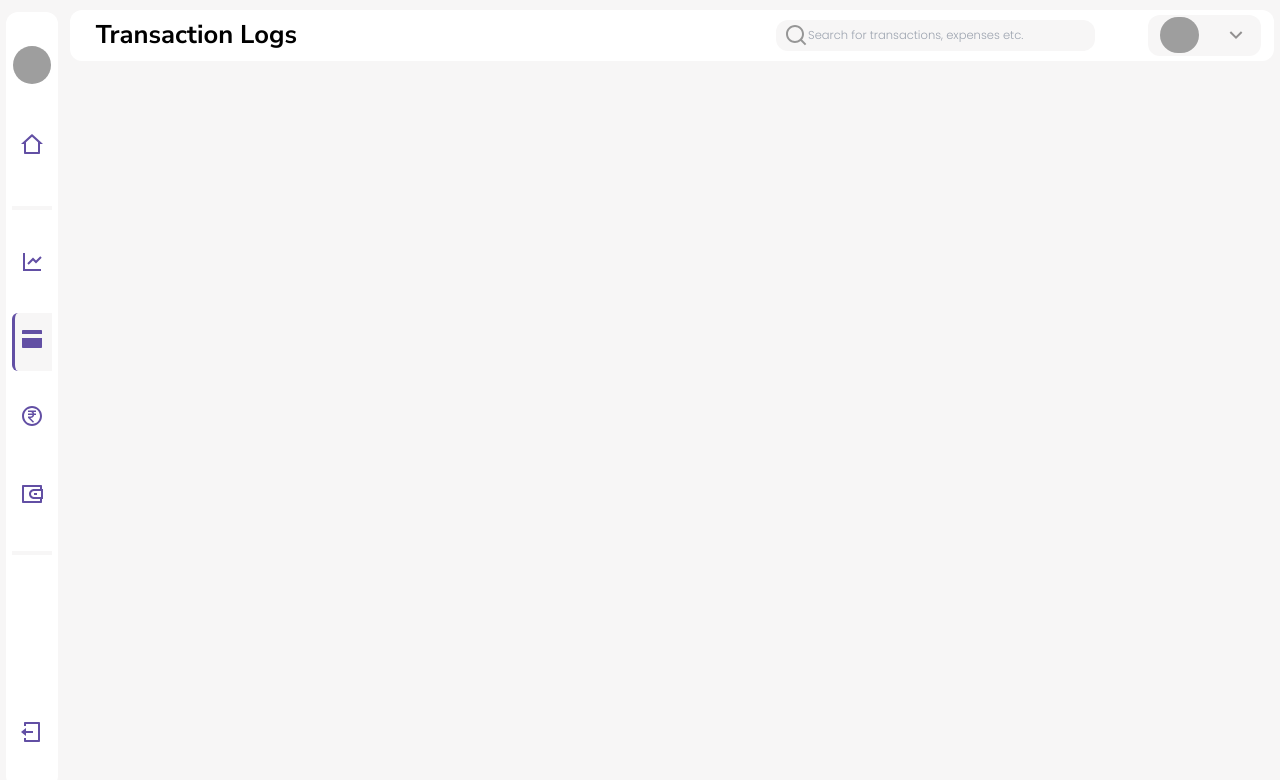
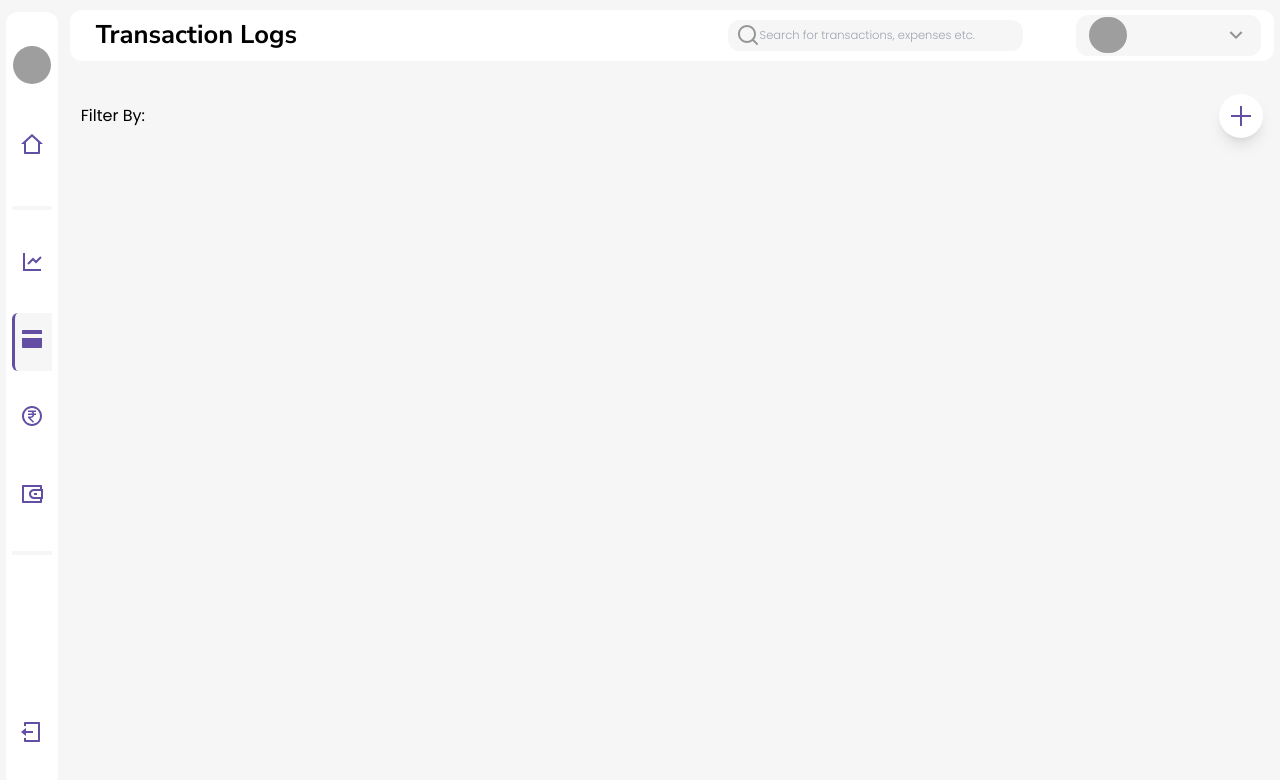
Before and after one commit to ananya-8029/Expense-Tracker, a React (Vite) app in the folder Frontend/: page /home_page/dashboard in a window 1280 px wide. Both pictures are taken after a click on the button 32 px from the left and 338 px from the top of the page. Shown: the top 780 px of the page. Built offline with nearby package versions, Linux system fonts and the light colour scheme; grey boxes are pictures that could not be loaded; a web font is replaced by a local one.

Commit message:
Transaction Page

```diff
--- a/Frontend/src/Components/NavBar/NavBar.jsx
+++ b/Frontend/src/Components/NavBar/NavBar.jsx
@@ -7,7 +7,9 @@ import { useSelector } from "react-redux";
 const NavBar = ({ btnClick }) => {
   const [header, setHeader] = useState("Dashboard");
   const [isDropdown, setIsDropdown] = useState(false);
-  const userData = useSelector((state) => (state.userReducer ?state.userReducer.user:{}));
+  const userData = useSelector((state) =>
+    state.userReducer ? state.userReducer.user : {}
+  );
 
   useEffect(() => {
     switch (btnClick) {
@@ -30,7 +32,7 @@ const NavBar = ({ btnClick }) => {
   }, [btnClick]);
 
   const handleDropDown = () => {
-    setIsDropdown(true);
+    setIsDropdown((event) => !event);
   };
 
   return (
@@ -51,7 +53,7 @@ const NavBar = ({ btnClick }) => {
               placeholder="Search for transactions, expenses etc."
             />
           </div>
-          <div className="bg-[#f7f6f6] h-[3.2vmax] w-[17%] mx-[1vmax] rounded-xl flex justify-center items-center relative">
+          <div className="bg-[#f7f6f6] h-[3.2vmax] w-[30%] mx-[1vmax] rounded-xl flex justify-center items-center relative">
             <div className="flex flex-3 h-[2.8vmax] w-[3vmax] rounded-full mx-[1vmax]">
               <img
                 className="object-fill rounded-full h-full w-full"
@@ -59,12 +61,12 @@ const NavBar = ({ btnClick }) => {
                 alt=""
               />
             </div>
-            <div className="profile flex-1 flex flex-col justify-center items-center">
+            <div className="profile font-poppins flex-1 flex flex-col justify-center items-center">
               <span className="text-[#454242] text-[1.1vmax] font-medium">
-                {userData?userData.username:""}
+                {userData ? userData.username : ""}
               </span>
               <span className="text-[#929090] text-[0.8vmax] font-light">
-                {userData?userData.email:""}
+                {userData ? userData.email : ""}
               </span>
             </div>
             <button
--- a/Frontend/src/Components/Register_Page/RegisterPage.jsx
+++ b/Frontend/src/Components/Register_Page/RegisterPage.jsx
@@ -27,7 +27,7 @@ const RegisterPage = () => {
         setIsLoading(true);
         setTimeout(() => {
           setIsLoading(false);
-          navigate("/existing_user");
+          navigate("/user_login");
         }, 2500);
       }
     } catch (error) {
--- a/Frontend/src/Components/Transaction_Page/TransactionPage.jsx
+++ b/Frontend/src/Components/Transaction_Page/TransactionPage.jsx
@@ -2,6 +2,7 @@ import MenuBar from "../Menu_Bar/MenuBar";
 import NavBar from "../NavBar/NavBar";
 import { useState, useEffect } from "react";
 import { useNavigate } from "react-router-dom";
+import AddTansactionButton from "../../utils/AddTansactionButton";
 
 const TransactionPage = () => {
   const [btnClick, setBtnClick] = useState("transactionIcon");
@@ -25,16 +26,26 @@ const TransactionPage = () => {
     if (btnClick) {
       navigate(getRoute());
     }
-  // eslint-disable-next-line react-hooks/exhaustive-deps
-  },[btnClick]);
+    // eslint-disable-next-line react-hooks/exhaustive-deps
+  }, [btnClick]);
 
   return (
     <>
       <div className="bg-[#f7f6f6] min-h-screen h-screen w-full">
         <div className="flex justify-end">
-          <NavBar btnClick={btnClick}/>
+          <NavBar btnClick={btnClick} />
         </div>
-        <MenuBar setBtnClick={setBtnClick} btnClick={btnClick}/>
+        <MenuBar setBtnClick={setBtnClick} btnClick={btnClick} />
+        <div className="h-screen w-full flex items-end justify-end">
+          <div className="h-[89%] w-[95%] flex justify-center">
+            <div className="px-[1vmax] w-full h-14 flex justify-between items-center mx-1 font-poppins">
+              <div>Filter By:</div>
+              <div className="">
+                <AddTansactionButton />
+              </div>
+            </div>
+          </div>
+        </div>
       </div>
     </>
   );
--- /dev/null
+++ b/Frontend/src/utils/AddTansactionButton.jsx
@@ -0,0 +1,18 @@
+import { addTransaction } from "./Icons";
+
+const AddTansactionButton = () => {
+  return (
+    <>
+      <button className="group flex items-center justify-start w-11 h-11 bg-white rounded-full cursor-pointer relative overflow-hidden transition-all duration-200 shadow-lg hover:w-[6rem] hover:rounded-lg active:translate-x-1 active:translate-y-1">
+        <div className="flex items-center justify-center w-full transition-all duration-300 group-hover:justify-start group-hover:px-3">
+          {addTransaction}
+        </div>
+        <div className="absolute text-[1.1vmax] right-4 transform translate-x-full opacity-0 text-black transition-all duration-500 group-hover:translate-x-0 group-hover:opacity-100 font-poppins">
+          add
+        </div>
+      </button>
+    </>
+  );
+};
+
+export default AddTansactionButton;
--- a/Frontend/src/utils/Icons.jsx
+++ b/Frontend/src/utils/Icons.jsx
@@ -166,3 +166,16 @@ export const checkIcon = (
     <path d="M9.9997 15.1709L19.1921 5.97852L20.6063 7.39273L9.9997 17.9993L3.63574 11.6354L5.04996 10.2212L9.9997 15.1709Z"></path>
   </svg>
 );
+
+export const addTransaction = (
+  <svg
+    xmlns="http://www.w3.org/2000/svg"
+    viewBox="0 0 24 24"
+    width="24"
+    height="24"
+    fill="rgba(98,79,164,1)"
+  >
+    <path fill="none" d="M0 0h24v24H0z"></path>
+    <path d="M11 11.0001L11 2.0005L13 2.00049L13 11.0001L22.0001 10.9999L22.0002 12.9999L13 13.0001L13.0001 22L11.0001 22L11.0001 13.0001L2.00004 13.0003L2 11.0003L11 11.0001Z"></path>
+  </svg>
+);
--- a/Frontend/tailwind.config.js
+++ b/Frontend/tailwind.config.js
@@ -3,6 +3,9 @@ export default {
   content: ["./index.html", "./src/**/*.{js,ts,jsx,tsx}"],
   theme: {
     extend: {},
+    fontFamily: {
+      poppins: ['"Poppins", sans-serif'],
+    },
   },
   plugins: [],
 };
```
